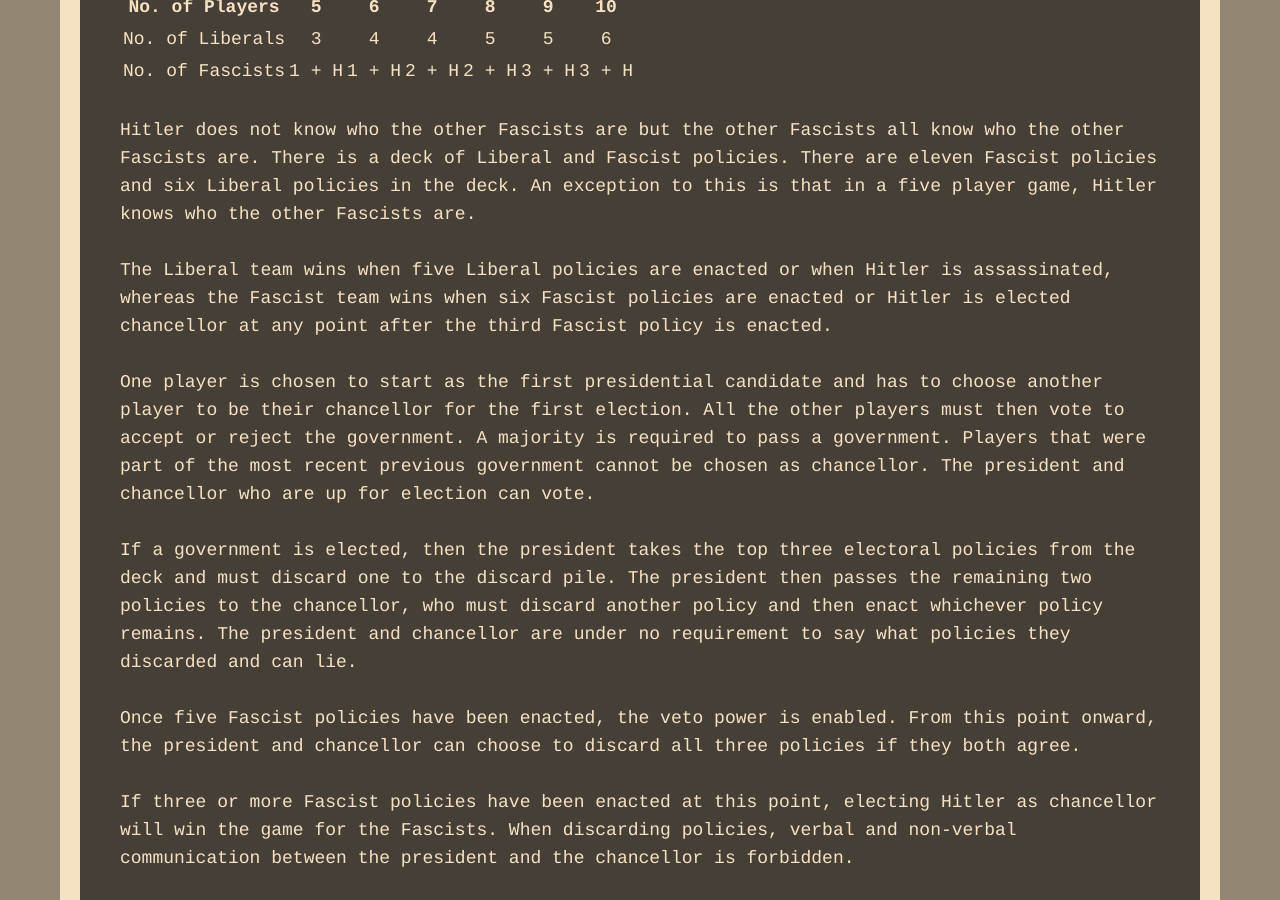
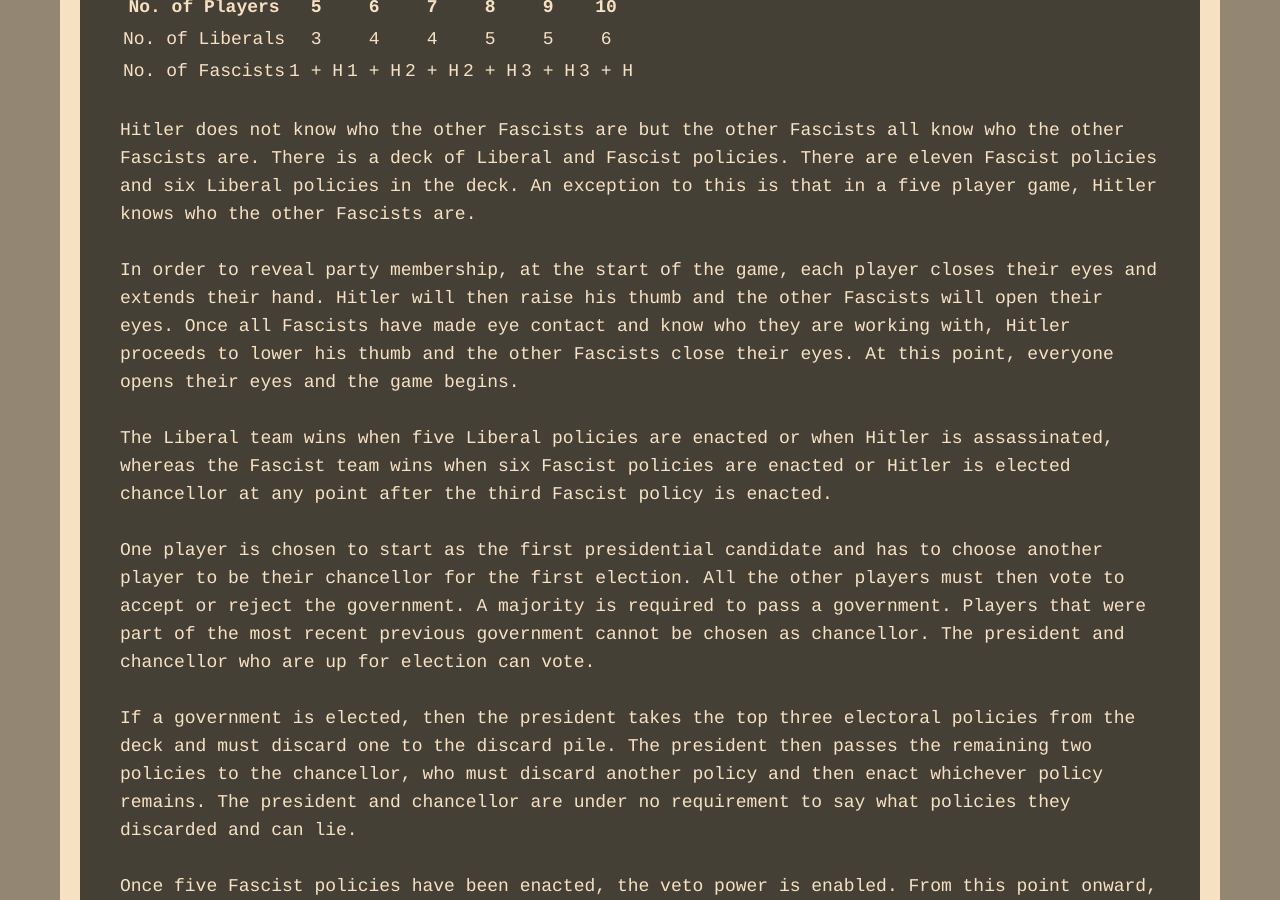
Before and after one commit to TartanLlama/secret-hitler-strategies, a Jekyll site: the page built from index.md, in a window 1280 px wide and 900 px high, scrolled down 2752 px. Built offline with Jekyll 4.4.1, drawn with Linux system fonts in a browser that asks for light colours; nearby versions of some CDN libraries.

Commit message:
Described process for Fascist reveal.

```diff
--- a/index.md
+++ b/index.md
@@ -38,6 +38,8 @@ No. of Liberals | 3     | 4     | 4     | 5     | 5     | 6
 No. of Fascists | 1 + H | 1 + H | 2 + H | 2 + H | 3 + H | 3 + H
 
 Hitler does not know who the other Fascists are but the other Fascists all know who the other Fascists are. There is a deck of Liberal and Fascist policies. There are eleven Fascist policies and six Liberal policies in the deck. An exception to this is that in a five player game, Hitler knows who the other Fascists are.
+
+In order to reveal party membership, at the start of the game, each player closes their eyes and extends their hand. Hitler will then raise his thumb and the other Fascists will open their eyes. Once all Fascists have made eye contact and know who they are working with, Hitler proceeds to lower his thumb and the other Fascists close their eyes. At this point, everyone opens their eyes and the game begins.
 
 The Liberal team wins when five Liberal policies are enacted or when Hitler is assassinated, whereas the Fascist team wins when six Fascist policies are enacted or Hitler is elected chancellor at any point after the third Fascist policy is enacted.
 
```
